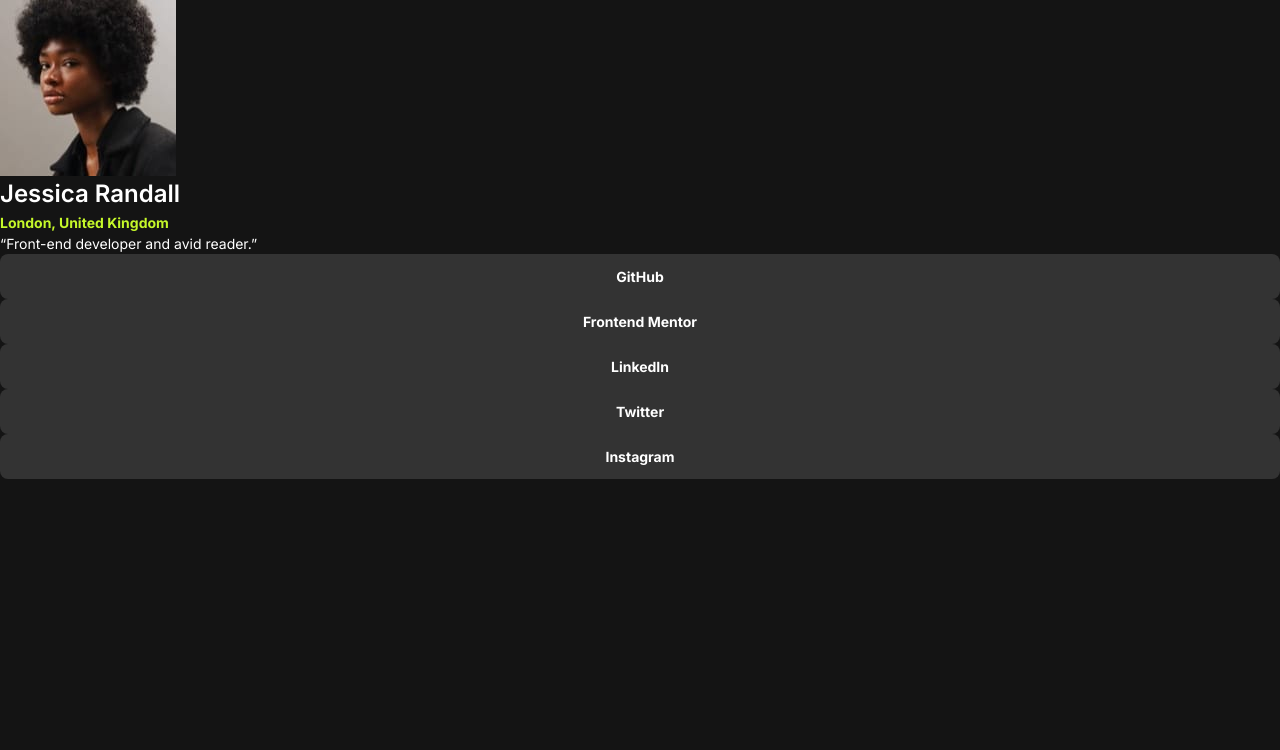
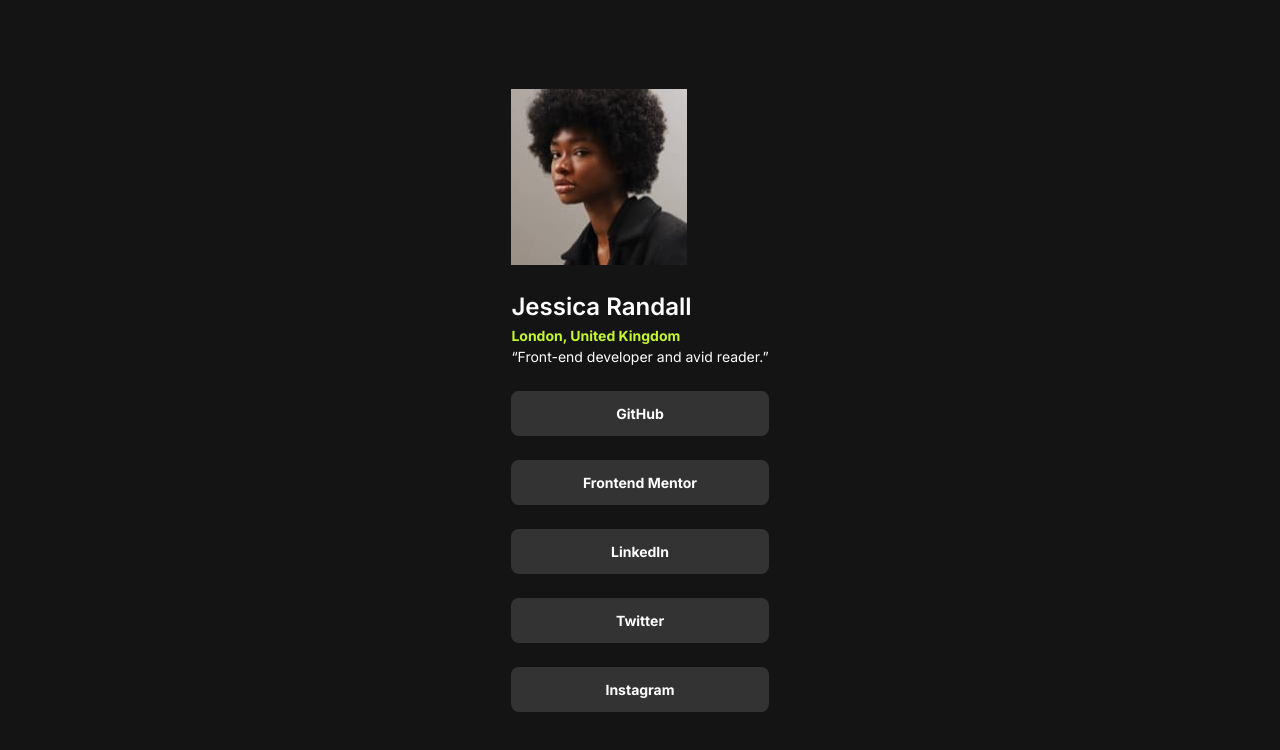
Before and after one commit to kborkowski/social-links-profile, a plain HTML site: page index.html in a window 1280 px wide. Drawn offline with Linux system fonts and the light colour scheme.

Commit message:
Refactor layout and styling for profile card and main wrapper

```diff
--- a/index.html
+++ b/index.html
@@ -14,19 +14,19 @@
 </head>
 <body>
 
-  <main>
-    <article class="card">
+  <main class="challenge-wrapper">
+    <article class="card flow">
       <picture class="card__image">
         <img src="assets/images/avatar-jessica.jpeg" alt="">
       </picture>
-      <div class="card__content">
+      <div class="card__content flow">
         <hgroup class="card__info">
           <h2>Jessica Randall</h2>
           <p><strong>London, United Kingdom</strong></p>
           <p class="card__quote"><q>Front-end developer and avid reader.</q></p>
         </hgroup>
         <nav class="card__links">
-          <ul role="list">
+          <ul role="list" class="flow">
             <li>
               <a href="#" class="button">GitHub</a>
             </li>
--- a/style.css
+++ b/style.css
@@ -20,6 +20,13 @@
 --text-preset-1: 24px;
 --text-preset-2: 14px;
 --line-preset-1:1.5;
+
+--max-width: 456px;
+
+@media (min-width: 800px) {
+    --max-width: 384px;
+
+}
 
 }
 
@@ -51,7 +58,7 @@ strong {
   color: var(--green);
 }
 
-ul [role="list"] {
+ul[role="list"] {
   list-style-type: none;
 }
 
@@ -60,6 +67,19 @@ img,picture {
   max-width: 100%;
   height: auto;
 }
+
+.flow > * + * {
+  margin-block-start: var(--flow-space, var(--spacing-300));
+}
+
+.challenge-wrapper {
+    --max-child-width: var(--max-width, 320);
+  display: grid;
+  place-items: center;
+  min-height: 100vh;
+  padding: var(--spacing-300) max(var(--spacing-300), calc(50%- var(--max-child-width / 2)));
+ }
+
 
 .button {
     --link-color:var(--grey-700);
```
